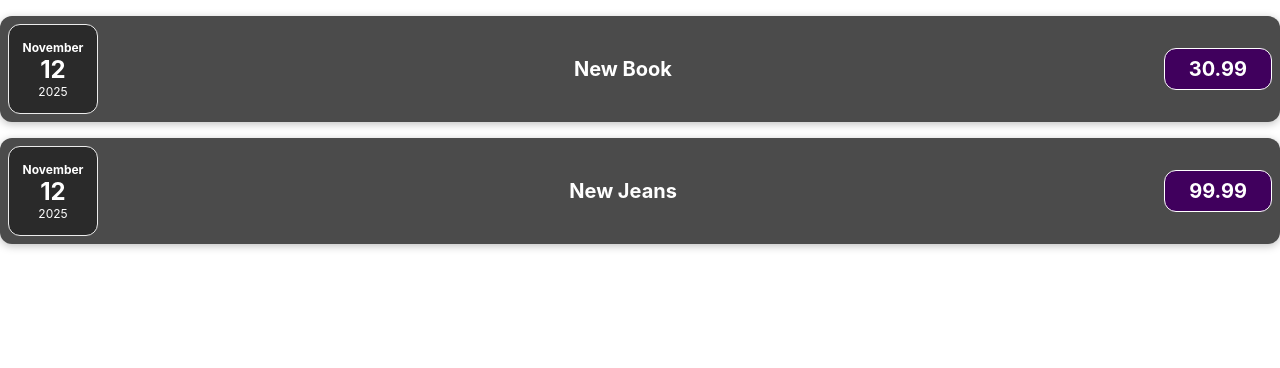
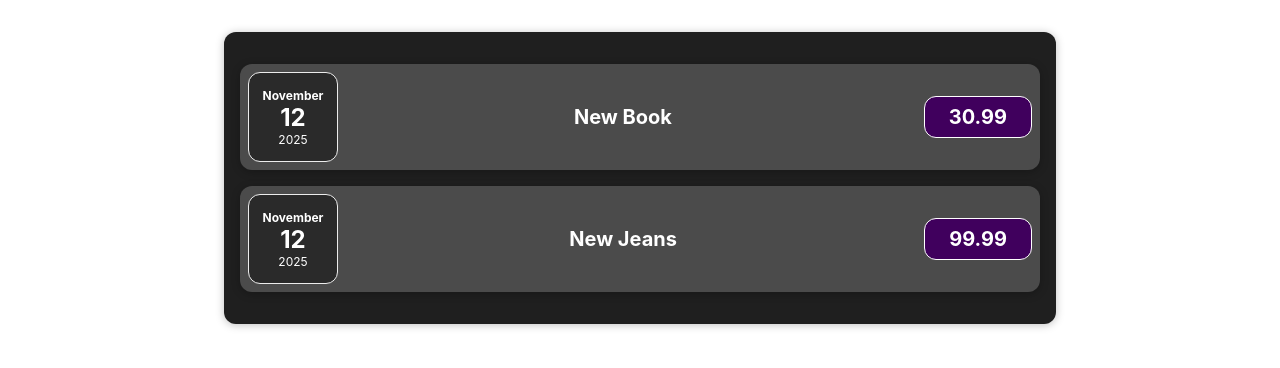
Before and after one commit to matssaaren/expenses, a React (Create React App) app: page / in a window 1280 px wide. Shown: the top 368 px of the page. Built offline with nearby package versions, Linux system fonts and the light colour scheme.

Commit message:
Ülesanne 2 - Ümbritseva komponendi loomine ja kujundamine

```diff
--- a/src/App.js
+++ b/src/App.js
@@ -1,5 +1,5 @@
 import './App.css';
-import ExpenseItem from './components/ExpenseItem';
+import Expenses from './components/Expenses'
 
 function App() {
 
@@ -19,8 +19,7 @@ function App() {
 
   return (
     <div className="App">
-      <ExpenseItem data={expenses[0]}/>
-      <ExpenseItem data={expenses[1]}/>
+      <Expenses expenses={expenses} />
     </div>
   );
 }
--- a/src/components/ExpenseItem.js
+++ b/src/components/ExpenseItem.js
@@ -4,10 +4,10 @@ import './ExpenseItem.css'
 const ExpenseItem = (props) => {
     return (
         <div className='expense-item'>
-            <ExpenseDate date={props.data.date}/>
+            <ExpenseDate date={props.date}/>
             <div className='expense-item__description'>
-                <h2>{props.data.title}</h2>
-                <div className='expense-item__price'>{props.data.price}</div>
+                <h2>{props.title}</h2>
+                <div className='expense-item__price'>{props.price}</div>
             </div>
         </div>
     )
--- /dev/null
+++ b/src/components/Expenses.css
@@ -0,0 +1,9 @@
+.expenses {
+    padding: 1rem;
+    background-color: rgb(31, 31, 31);
+    margin: 2rem auto;
+    width: 50rem;
+    max-width: 95%;
+    border-radius: 12px;
+    box-shadow: 0 1px 8px rgba(0, 0, 0, 0.25);
+}
--- /dev/null
+++ b/src/components/Expenses.js
@@ -0,0 +1,19 @@
+import ExpenseItem from './ExpenseItem';
+import './Expenses.css'
+const Expenses = (props) => {
+    console.log(props.expenses)
+
+    return (
+        <div className="expenses">
+        {props.expenses.map((expense) => (
+            <ExpenseItem
+            title={expense.title}
+            price={expense.price}
+            date={expense.date}
+            />
+      ))}
+    </div>
+    )
+}
+
+export default Expenses
```
